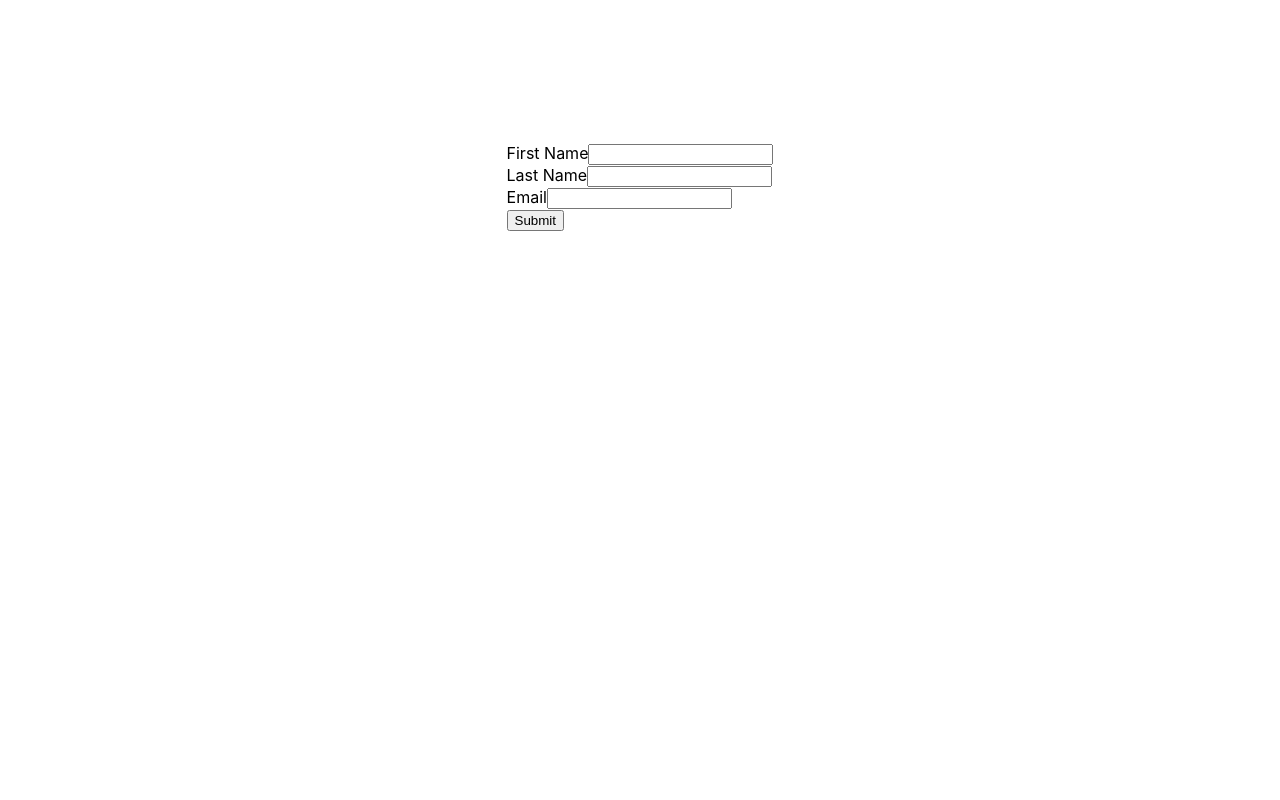
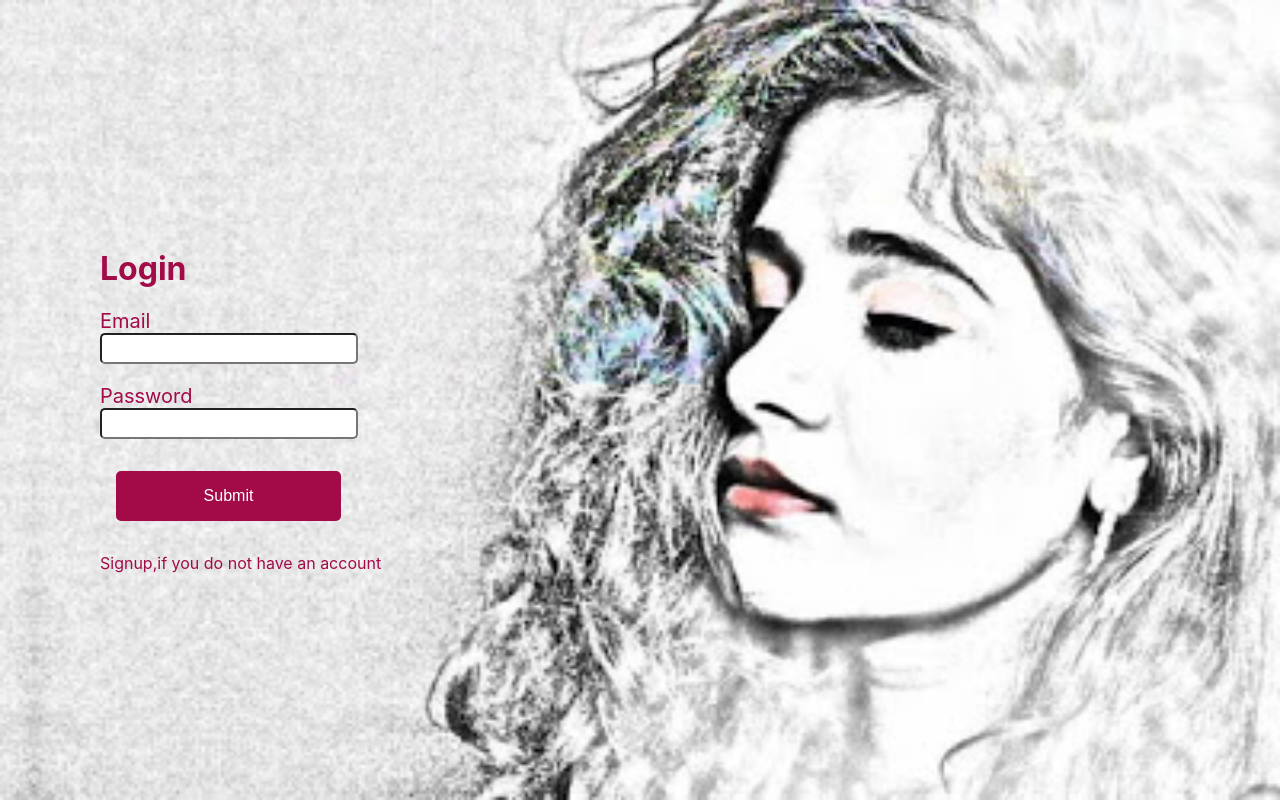
Before and after one commit to ManviSharma09/sample-react-app, a React (Create React App) app: page / in a window 1280 px wide. Built offline with nearby package versions, Linux system fonts and the light colour scheme.

Commit message:
UI for login and signup complete

```diff
--- a/src/routes/Login/index.js
+++ b/src/routes/Login/index.js
@@ -8,7 +8,7 @@ let Login = () => {
     console.log("Values", values);
   };
 
-  return <LoginSignUpTemplate route="Login" onSubmit={onSubmit} />;
+  return <LoginSignUpTemplate formName="Login" onSubmit={onSubmit} />;
 };
 
 Login = reduxForm({
--- a/src/routes/components/LoginSignUpTemplate/index.js
+++ b/src/routes/components/LoginSignUpTemplate/index.js
@@ -1,36 +1,134 @@
 import React from "react";
 import styled from "styled-components";
 import { Field } from "redux-form";
-import { formConstants } from "../../../utils/constants";
 import { reduxForm } from "redux-form";
+import photo from "../../../utils/images/wallpaper.jpg";
+import { Link } from "react-router-dom";
 
 const OuterDiv = styled.div`
   display: flex;
+  align-items: center;
   justify-content: center;
-  align-items: center;
   flex-direction: column;
-  padding-top: 100px;
+  color: #a20b48;
+  background-image: url(${photo});
+  height: 100vh;
+  background-repeat: no-repeat;
+  background-size: cover;
+  right: 0;
+  left: 0;
 `;
 
-const LoginSignUpTemplate = props => {
+const FormDiv = styled.div`
+  align-self: flex-start;
+  padding-left: 100px;
+`;
+
+const Button = styled.button`
+  background: #a20b48;
+  color: white;
+  font-size: 1em;
+  margin-top: 2em;
+  margin-left: 1em;
+  margin-right: 1em;
+  margin-bottom: 2em;
+  padding: 0.25em 1em;
+  border: 2px solid #a20b48;
+  border-radius: 5px;
+  width: 225px;
+  height: 50px;
+  align-self: center;
+  &:hover {
+    background: white;
+    color: #a20b48;
+  }
+`;
+
+const Label = styled.label`
+  font-size: 20px;
+`;
+
+const FormEntryDiv = styled.div`
+  display: flex;
+  flex-direction: column;
+  margin-top: 20px;
+`;
+
+const Input = styled.input`
+  width: 250px;
+  height: 25px;
+
+  border-radius: 5px;
+  &:focus {
+    border-color: #a20b48;
+    outline: none;
+  }
+  &:hover {
+    background-color: #a20b48;
+  }
+`;
+
+const StyledLink = styled(Link)`
+  text-decoration: none;
+  color: #a20b48;
+`;
+
+const LoginSignUpTemplate = ({ formName, handleSubmit }) => {
+  const renderField = ({ input, type }) => (
+    <div>
+      <Input {...input} type={type} />
+    </div>
+  );
+
   return (
     <OuterDiv>
-      <h1>{props.formName}</h1>
-      <form onSubmit={props.handleSubmit}>
-        <div>
-          <label htmlFor="firstName">First Name</label>
-          <Field name="firstName" component="input" type="text" />
-        </div>
-        <div>
-          <label htmlFor="lastName">Last Name</label>
-          <Field name="lastName" component="input" type="text" />
-        </div>
-        <div>
-          <label htmlFor="email">Email</label>
-          <Field name="email" component="input" type="email" />
-        </div>
-        <button type="submit">Submit</button>
-      </form>
+      <FormDiv>
+        <h1>{formName}</h1>
+        <form onSubmit={handleSubmit}>
+          {formName === "SignUp" ? (
+            <FormEntryDiv>
+              <Label htmlFor="firstName">First Name</Label>
+              <Field name="firstName" component={renderField} type="text" />
+            </FormEntryDiv>
+          ) : null}
+          {formName === "SignUp" ? (
+            <FormEntryDiv>
+              <Label htmlFor="lastName">Last Name</Label>
+              <Field name="lastName" component={renderField} type="text" />
+            </FormEntryDiv>
+          ) : null}
+
+          <FormEntryDiv>
+            <Label htmlFor="email">Email</Label>
+            <Field name="email" component={renderField} type="email" />
+          </FormEntryDiv>
+          <FormEntryDiv>
+            <Label htmlFor="password">Password</Label>
+            <Field name="password" component={renderField} type="password" />
+          </FormEntryDiv>
+          {formName === "SignUp" ? (
+            <FormEntryDiv>
+              <Label htmlFor="confirmPassword">Confirm Password</Label>
+              <Field
+                name="confirmPassword"
+                component={renderField}
+                type="password"
+              />
+            </FormEntryDiv>
+          ) : null}
+
+          <Button type="submit">Submit</Button>
+        </form>
+        {formName === "Login" ? (
+          <StyledLink to="/signup">
+            Signup,if you do not have an account
+          </StyledLink>
+        ) : (
+          <StyledLink to="/login">
+            Login,if you already have an account
+          </StyledLink>
+        )}
+      </FormDiv>
     </OuterDiv>
   );
 };
```
Also changed, not shown: src/utils/images/formBackground.jpeg (added), src/utils/images/wallpaper.jpg (added).
